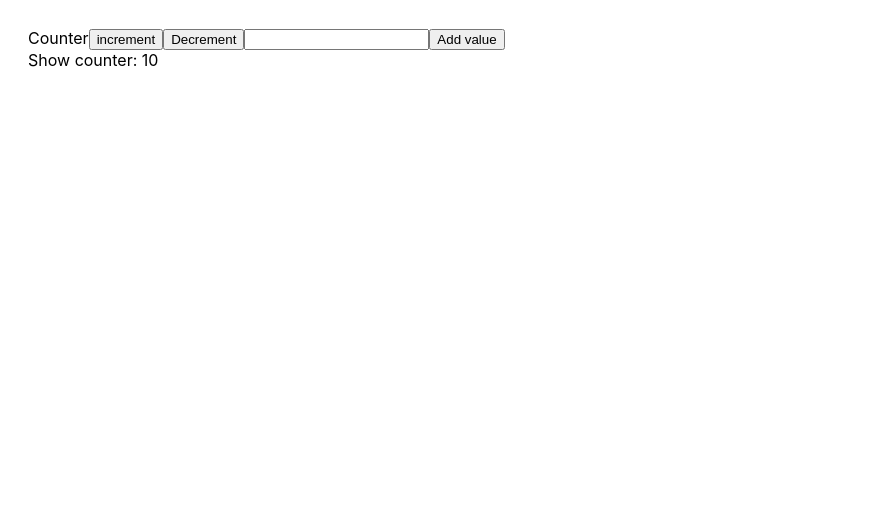
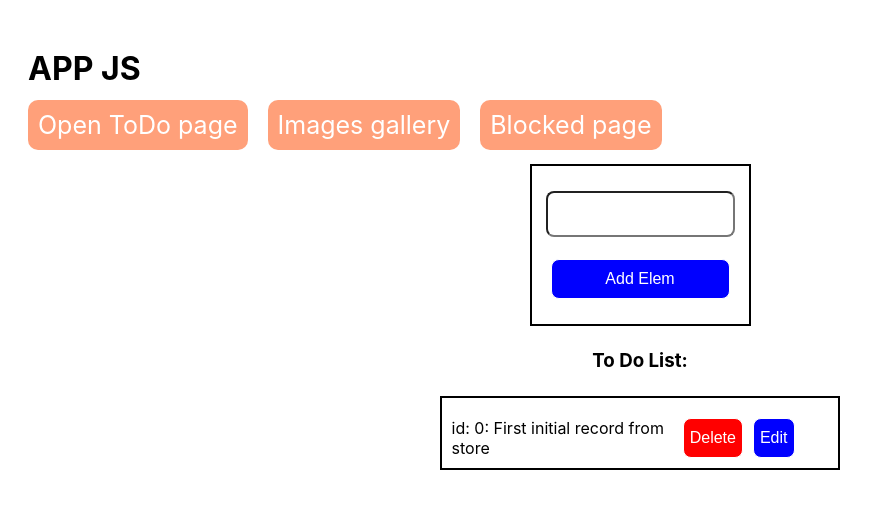
Before and after one commit to armdevrus/turing_reactJS, a React (Create React App) app: page / in a window 1280 px wide. Shown: the top 508 px of the page, without its empty margins (0-875 px from the left). Built offline with nearby package versions, Linux system fonts and the light colour scheme.

Commit message:
Added and used redux-persist library!

```diff
--- a/package.json
+++ b/package.json
@@ -15,6 +15,7 @@
     "react-scripts": "4.0.3",
     "redux": "^4.1.1",
     "redux-logger": "^3.0.6",
+    "redux-persist": "^6.0.0",
     "web-vitals": "^1.1.2"
   },
   "scripts": {
--- a/src/app/store.js
+++ b/src/app/store.js
@@ -1,19 +1,51 @@
 import { configureStore } from '@reduxjs/toolkit'
+import {
+    persistStore,
+    persistReducer,
+    FLUSH,
+    REHYDRATE,
+    PAUSE,
+    PERSIST,
+    PURGE,
+    REGISTER,
+} from 'redux-persist'
+import storage from 'redux-persist/lib/storage'
+// import storageSession from 'redux-persist/lib/storage/session'
+import {combineReducers} from "redux"
+
 import counterReducer from '../features/counter/CounterSlice'
 import ToDoReducer from "../slices/ToDoSlice"
-// import {logger} from "redux-logger/src";
 import {createLogger} from "redux-logger";
+
+const persistConfig = {
+    key: 'root',
+    version: 1,
+    storage,
+    // blacklist: ['counter']
+    whitelist: ['counter']
+}
+
+const rootReducer = combineReducers({
+    counter: counterReducer,
+    ToDo: ToDoReducer
+})
+
+const persistedReducer = persistReducer(persistConfig, rootReducer)
 
 const logger = createLogger({
     level: 'warn',
     duration: true
 });
 
-export default configureStore({
-    reducer: {
-        counter: counterReducer,
-        ToDo: ToDoReducer
-    },
+const store = configureStore({
+    reducer: persistedReducer,
     middleware:
-        (getDefaultMiddleware)=> getDefaultMiddleware().concat(logger)
+        (getDefaultMiddleware)=> getDefaultMiddleware({
+            serializableCheck: {
+                ignoredActions: [FLUSH, REHYDRATE, PAUSE, PERSIST, PURGE, REGISTER],
+            },
+            }).concat(logger)
 })
+
+const persistor = persistStore(store)
+export {persistor, store}
--- a/src/components/ToDoList/ToDoList.js
+++ b/src/components/ToDoList/ToDoList.js
@@ -1,25 +1,33 @@
 import React from "react";
+import {useSelector, useDispatch} from "react-redux";
 
 import styles from "./ToDoList.module.css"
 import ToDoListItem from "../ToDoListItem/ToDoListItem";
-import {useSelector} from "react-redux";
+import {deleteElem, updateElem} from "../../slices/ToDoSlice";
 
-const ToDoList = ({list,deleteElem, saveElem}) => {
+const ToDoList = () => {
 
-    const storeList = useSelector((state) => state.ToDo.list)
+    const dispatch = useDispatch()
+
+    const list = useSelector((state) => state.ToDo.list)
+
+    const deleteElemToDoList = (id) => () => {
+        dispatch(deleteElem(id))
+    }
+
+    const saveElemToDoList = (id) => (text) => {
+        dispatch(updateElem({id: id, value: text}))
+    }
 
     return (
         <>
             <h3>To Do List:</h3>
             <ul className={styles.toDoList}>
-
                 {list.map(elem =>
-                        <ToDoListItem
-                            key={elem.id}
-                            // index={index}
-                            elem={elem}
-                            onDelete={() => deleteElem(elem.id)}
-                            onSave={(text) => saveElem(elem.id, text)}/>)}
+                    <ToDoListItem key={elem.id}
+                                  elem={elem}
+                                  onDelete={deleteElemToDoList(elem.id)}
+                                  onSave={saveElemToDoList(elem.id)}/>)}
             </ul>
         </>
     )
--- a/src/components/ToDoListItem/ToDoListItem.js
+++ b/src/components/ToDoListItem/ToDoListItem.js
@@ -1,4 +1,5 @@
 import React from "react";
+
 import styles from "../ToDoList/ToDoList.module.css";
 import Button from "../Button/Button";
 
@@ -6,10 +7,6 @@ const ToDoListItem = ({elem, onDelete, onSave}) => {
 
     const [isEditing, setIsEditing] = React.useState(false)
     const [text, setText] = React.useState(elem.value)
-
-    React.useEffect(()=>{
-        console.log(elem)
-    },[])
 
     const handleEditClick = () => {
         setIsEditing(true)
--- a/src/features/counter/Counter.js
+++ b/src/features/counter/Counter.js
@@ -1,5 +1,5 @@
-import React, {useState} from "react";
-import {useSelector, useDispatch} from "react-redux";
+import React from "react";
+import {useDispatch} from "react-redux";
 import {decrement, increment, incrementByAmount} from "./CounterSlice";
 import CounterShow from "./CounterShow";
 
@@ -9,10 +9,16 @@ const Counter = () => {
 
     const [inputValue, setInputValue] = React.useState('')
 
+    const handleIncreaseCounter = () => {
+        dispatch(increment())
+        // const arr = [{id: 1, name: `Petr`, password:`123`}]
+        // localStorage.setItem(`users`, JSON.stringify(arr))
+        // localStorage.getItem(`newTest`)
+    }
     return(
         <div>
             Counter
-            <button onClick={()=> dispatch(increment())}>increment</button>
+            <button onClick={handleIncreaseCounter}>increment</button>
             <button onClick={()=> dispatch(decrement())}>Decrement</button>
             <input value={inputValue}
                    onChange={(event) => {setInputValue(event.target.value)}}/>
--- a/src/index.js
+++ b/src/index.js
@@ -2,6 +2,7 @@ import React from 'react';
 import ReactDOM from 'react-dom';
 import {BrowserRouter} from "react-router-dom";
 import {Provider} from "react-redux";
+import {PersistGate} from "redux-persist/integration/react";
 
 import './index.css';
 import App from './App';
@@ -13,22 +14,23 @@ import reportWebVitals from './reportWebVitals';
 // import Portal from "./lifecoding/Portal";
 // import Requests from "./lifecoding/Requests";
 // import UserList from "./lifecoding/HOC";
-import store from "./app/store";
+// import store from "./app/store";
 import Counter from "./features/counter/Counter";
 import CounterShow from "./features/counter/CounterShow";
+import {store, persistor} from "./app/store";
 
 ReactDOM.render(
     <React.StrictMode>
         <Provider store={store}>
+            <PersistGate loading={null} persistor={persistor}>
             <BrowserRouter>
-                <>
-                    <Counter/>
-                    {/*<CounterShow/>*/}
-                </>
+                {/*<CounterShow/>*/}
+                    <App/>
             </BrowserRouter>
-        </Provider>
-    </React.StrictMode>,
-    document.getElementById('root')
+        </PersistGate>
+    </Provider>
+</React.StrictMode>,
+document.getElementById('root')
 );
 
 // If you want to start measuring performance in your app, pass a function
--- a/src/pages/ToDo/ToDo.js
+++ b/src/pages/ToDo/ToDo.js
@@ -1,41 +1,25 @@
 import React from "react";
+import {useDispatch} from "react-redux";
+
 import styles from "./ToDo.module.css"
 import HandleForm from "../../components/HandleForm/HandleForm";
 import ToDoList from "../../components/ToDoList/ToDoList";
-import {useSelector} from "react-redux";
+import {addElem} from "../../slices/ToDoSlice"
+import Counter from "../../features/counter/Counter";
 
+const ToDo = () => {
 
-let newId = 1
-
-const Todo = () => {
-
-    const storeList = useSelector((state) => state.ToDo.list)
-    console.log({storeList})
-
-    const [list, setList] = React.useState([{id: 0, value:"First initial record"}])
+    const dispatch = useDispatch()
 
     const addElemToList = (elem) => {
-        setList([...list, {id: newId, value: elem}])
-        // newId = newId + 1
+        dispatch(addElem(elem))
     }
-
-    const deleteElemToDoList = (id) => {
-        // const newList = list.filter(value => value.id !== id)
-        setList(list.filter(value => value.id !== id))
-    }
-
-    const saveElemToDoList = (id, text) => {
-        // const newList = list.map(elem => elem.id === id ? {...elem, value: text} : elem)
-        setList(list.map(elem => elem.id === id ? {...elem, value: text} : elem))
-    }
-
-    return(
-            <div className={styles.container}>
-                <HandleForm onClick={addElemToList}/>
-                <ToDoList list={list} deleteElem={deleteElemToDoList} saveElem={saveElemToDoList}/>
-                <ToDoList list={storeList} deleteElem={deleteElemToDoList} saveElem={saveElemToDoList}/>
-            </div>
+    return (
+        <div className={styles.container}>
+            <HandleForm onClick={addElemToList}/>
+            <ToDoList/>
+        </div>
     )
 }
 
-export default Todo
+export default ToDo
--- a/src/slices/ToDoSlice.js
+++ b/src/slices/ToDoSlice.js
@@ -1,23 +1,25 @@
 import { createSlice } from '@reduxjs/toolkit'
 
-export const counterSlice = createSlice({
+export const ToDoSlice = createSlice({
     name: 'ToDo',
     initialState: {
-       list: [{id: 0, value:"First initial record from store"}]
+       list: [{id: 0, value:"First initial record from store"}],
+        newId: 1
     },
     reducers: {
-        // increment: (state) => {
-        //     state.value += 1
-        // },
-        // decrement: (state) => {
-        //     state.value -= 1
-        // },
-        // incrementByAmount: (state, action) => {
-        //     state.value += action.payload
-        // },
+        deleteElem:(state, action) => {
+            state.value = state.list.filter(elem => elem.id !== action.payload)
+        },
+        addElem:(state, action) => {
+            state.list = [...state.list, {id: state.newId++, value: action.payload}]
+            state.newId += 1
+        },
+        updateElem: (state,action) => {
+           state.list = state.list.map(elem => elem.id === action.payload.id ?
+               {...elem, value: action.payload.value} : elem)
     },
-})
+}})
 
-// export const { increment, decrement, incrementByAmount } = counterSlice.actions
+export const { deleteElem, addElem, updateElem } = ToDoSlice.actions
 
-export default counterSlice.reducer
+export default ToDoSlice.reducer
```
